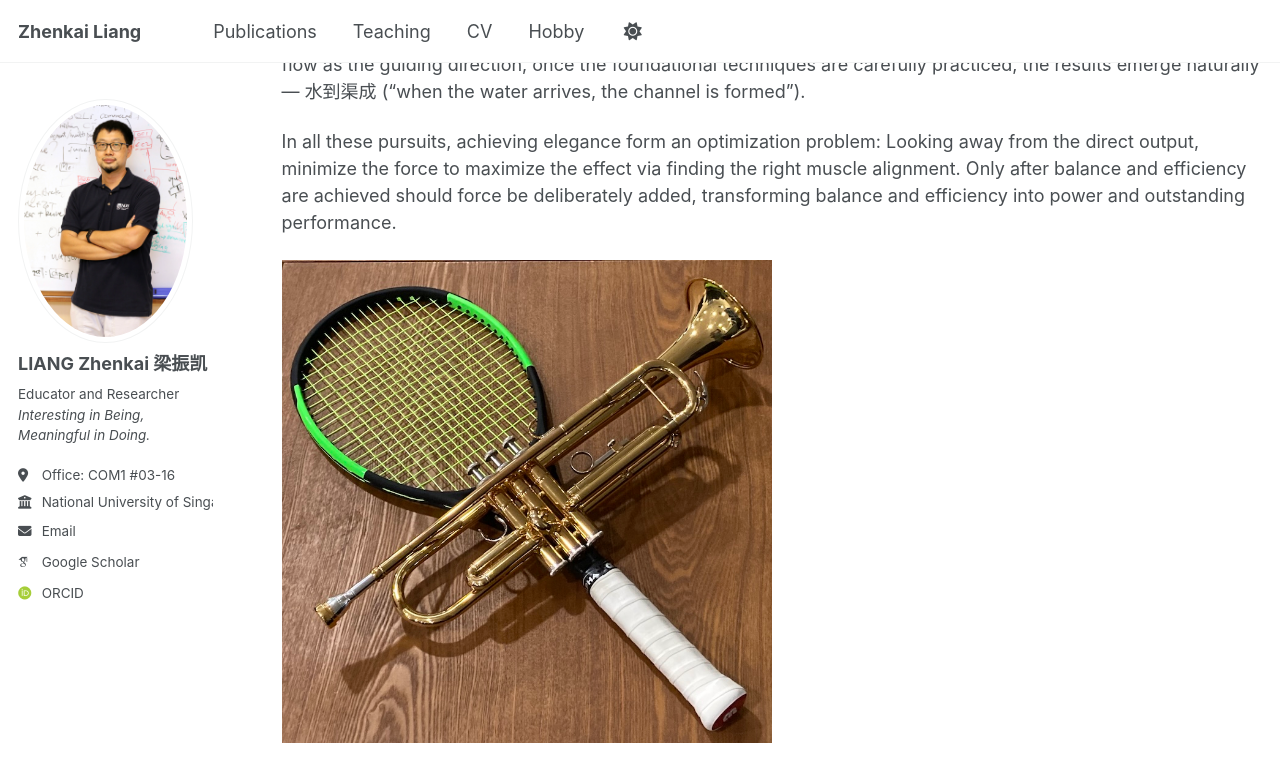
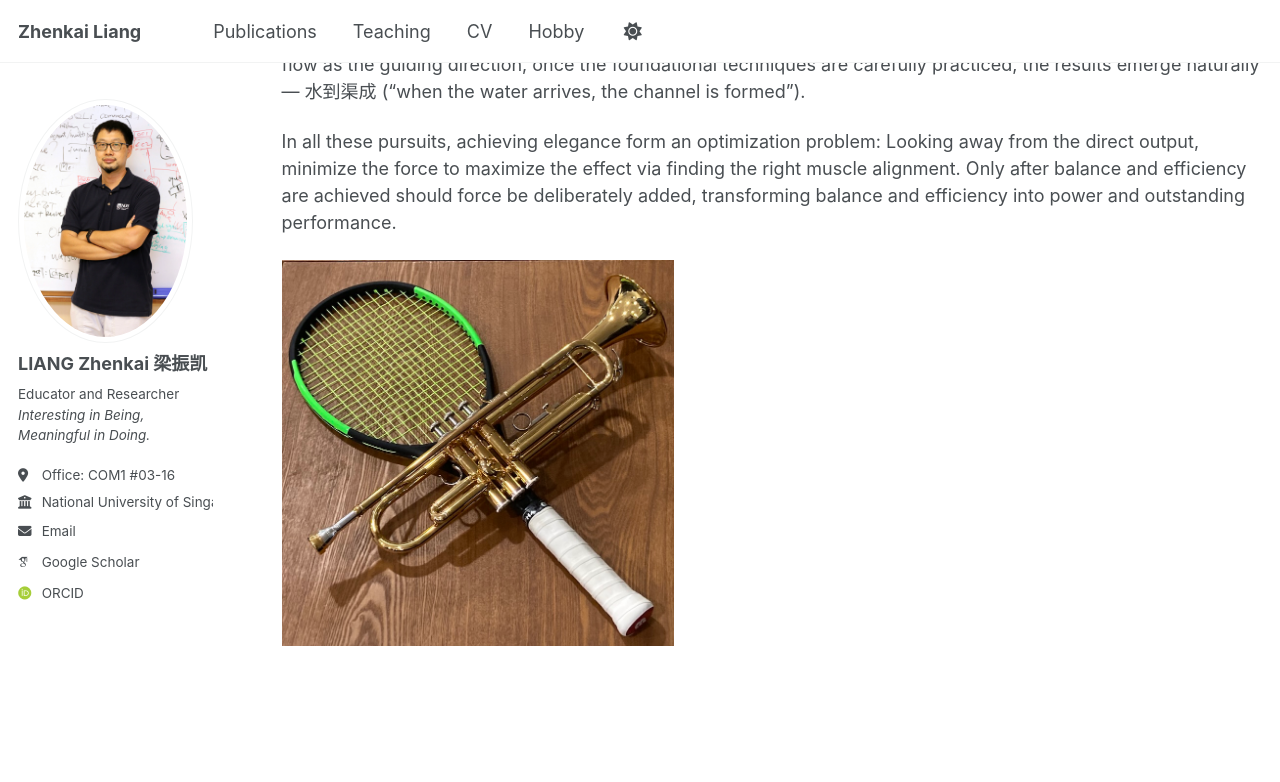
Before and after one commit to zhenkai-liang/zhenkai-liang.github.io, a Jekyll site: the page built from _pages/hobby.md, in a window 1280 px wide and 900 px high, scrolled down 483 px. Shown: the top 782 px of the window. Built offline with Jekyll 4.4.1, drawn with Linux system fonts in a browser that asks for light colours; some web fonts are replaced; a script that is not in the unit is left out.

Commit message:
Update hobby.md

```diff
--- a/_pages/hobby.md
+++ b/_pages/hobby.md
@@ -29,4 +29,4 @@ minimize the force to maximize the effect via finding the right muscle alignment
 balance and efficiency are achieved should force be deliberately added,
 transforming balance and efficiency into power and outstanding performance.
 
-<img src="https://www.comp.nus.edu.sg/~liangzk/images/hobbies.jpg" width="50%">
+<img src="https://www.comp.nus.edu.sg/~liangzk/images/hobbies.jpg" width="40%">
```
